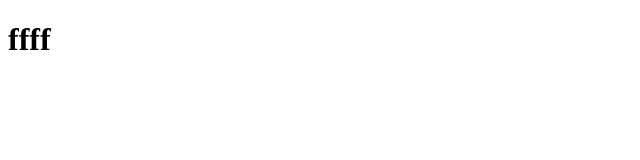
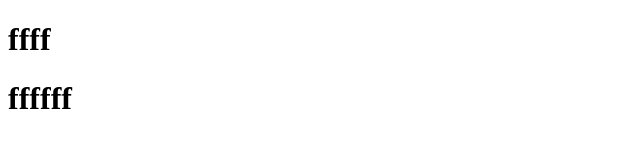
Before and after one commit to k12amrul/assignment-three, a plain HTML site: page index.html in a window 1280 px wide. Shown: the whole page, without its empty margins (0-640 px from the left). Drawn offline with Linux system fonts and the light colour scheme.

Commit message:
first commit

```diff
--- a/index.html
+++ b/index.html
@@ -8,5 +8,6 @@
 </head>
 <body>
     <h1>ffff</h1>
+    <h1>ffffff</h1>
 </body>
 </html>
```
